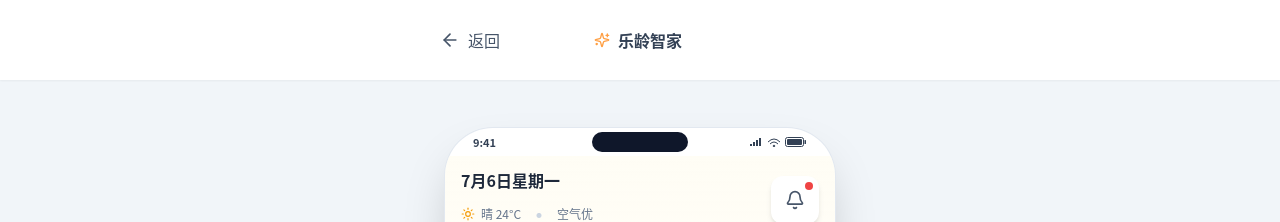
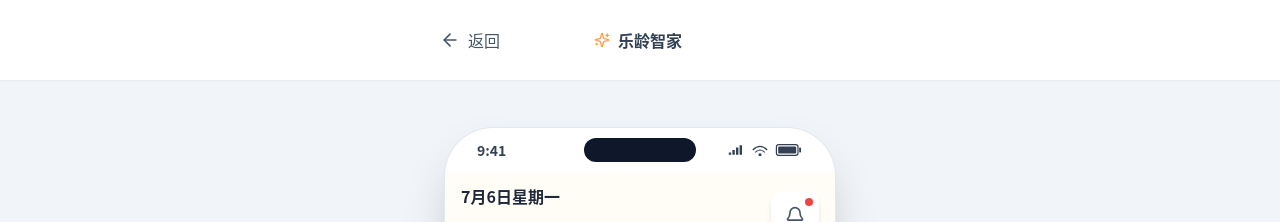
Before and after one commit to zhc1231/llzj, a React (Vite) app: page /elderly in a window 1280 px wide. Shown: the top 222 px of the page. Built offline with nearby package versions, Linux system fonts and the light colour scheme.

Commit message:
放大顶部状态栏尺寸

```diff
--- a/src/pages/elderly/ElderlyApp.tsx
+++ b/src/pages/elderly/ElderlyApp.tsx
@@ -207,20 +207,20 @@ const ElderlyApp: React.FC = () => {
       <div className="flex justify-center pt-12 pb-6 px-4">
         <div className="relative bg-white rounded-[48px] shadow-2xl overflow-hidden ring-1 ring-slate-200 flex-shrink-0" style={{ width: '390px', height: '844px' }}>
           {/* 顶部刘海/灵动岛 */}
-          <div className="absolute top-0 left-0 right-0 h-7 z-30 flex items-center justify-center pointer-events-none">
-            <div className="w-24 h-5 rounded-full bg-slate-900" />
+          <div className="absolute top-0 left-0 right-0 h-11 z-30 flex items-center justify-center pointer-events-none">
+            <div className="w-28 h-6 rounded-full bg-slate-900" />
           </div>
           {/* 状态栏（时间/信号） */}
-          <div className="absolute top-0 left-0 right-0 h-7 z-30 flex items-center justify-between px-7 text-[11px] font-semibold text-slate-700 pointer-events-none">
+          <div className="absolute top-0 left-0 right-0 h-11 z-30 flex items-center justify-between px-8 text-[14px] font-semibold text-slate-700 pointer-events-none">
             <span>9:41</span>
-            <div className="flex items-center gap-1">
-              <svg width="14" height="10" viewBox="0 0 14 10" fill="currentColor"><path d="M1 7h2v2H1zM4 5h2v4H4zM7 3h2v6H7zM10 1h2v8h-2z"/></svg>
-              <svg width="14" height="10" viewBox="0 0 14 10" fill="none" stroke="currentColor" strokeWidth="1"><path d="M1 5 Q7 -1 13 5"/><path d="M3 7 Q7 3 11 7"/><circle cx="7" cy="9" r="0.8" fill="currentColor"/></svg>
-              <svg width="22" height="10" viewBox="0 0 22 10" fill="none"><rect x="0.5" y="0.5" width="18" height="9" rx="2" stroke="currentColor"/><rect x="2" y="2" width="15" height="6" rx="1" fill="currentColor"/><rect x="19.5" y="3" width="1.5" height="4" rx="0.5" fill="currentColor"/></svg>
+            <div className="flex items-center gap-1.5">
+              <svg width="18" height="12" viewBox="0 0 14 10" fill="currentColor"><path d="M1 7h2v2H1zM4 5h2v4H4zM7 3h2v6H7zM10 1h2v8h-2z"/></svg>
+              <svg width="18" height="12" viewBox="0 0 14 10" fill="none" stroke="currentColor" strokeWidth="1"><path d="M1 5 Q7 -1 13 5"/><path d="M3 7 Q7 3 11 7"/><circle cx="7" cy="9" r="0.8" fill="currentColor"/></svg>
+              <svg width="28" height="12" viewBox="0 0 22 10" fill="none"><rect x="0.5" y="0.5" width="18" height="9" rx="2" stroke="currentColor"/><rect x="2" y="2" width="15" height="6" rx="1" fill="currentColor"/><rect x="19.5" y="3" width="1.5" height="4" rx="0.5" fill="currentColor"/></svg>
             </div>
           </div>
           {/* 页面内容 - 可滚动区域 */}
-          <div className="absolute top-0 left-0 right-0 bottom-[88px] overflow-y-auto scrollbar-hide pt-7">
+          <div className="absolute top-0 left-0 right-0 bottom-[88px] overflow-y-auto scrollbar-hide pt-11">
             {renderContent()}
           </div>
 
```
